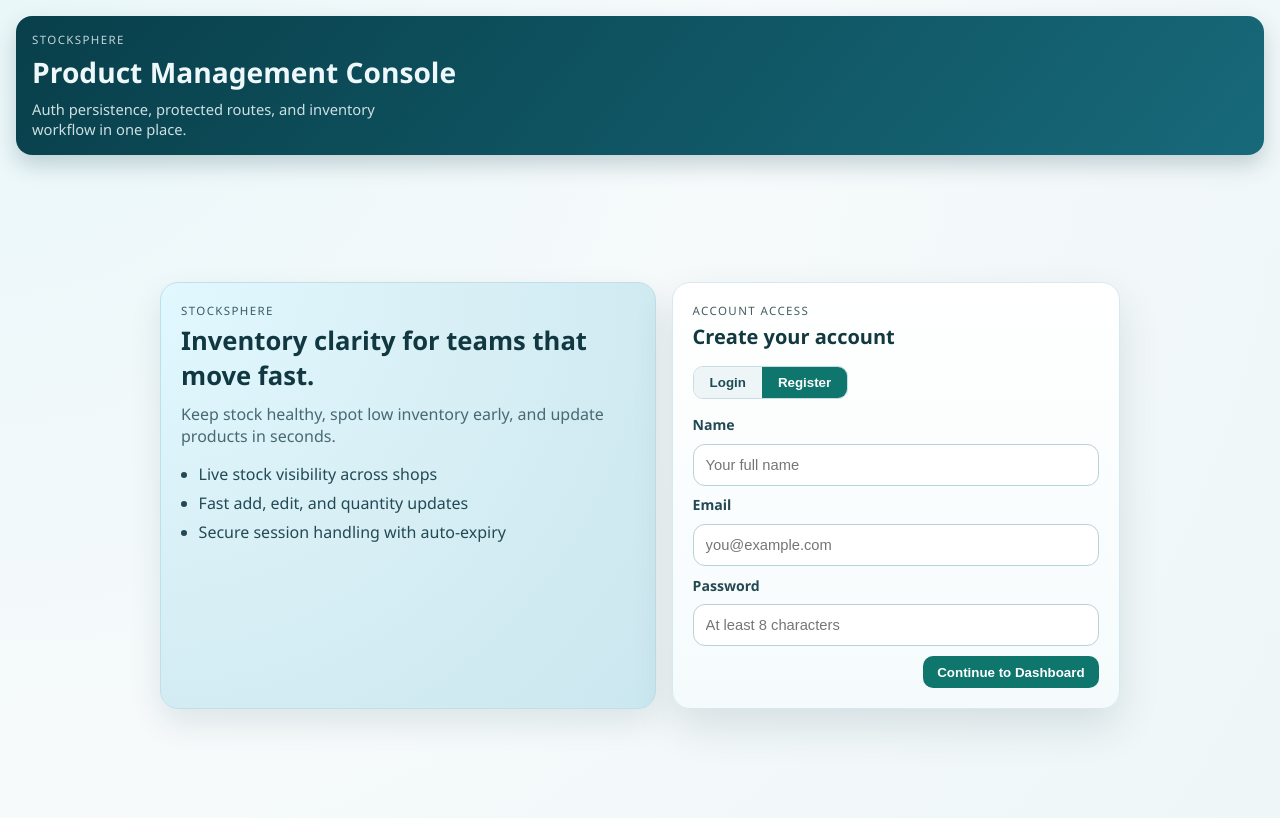
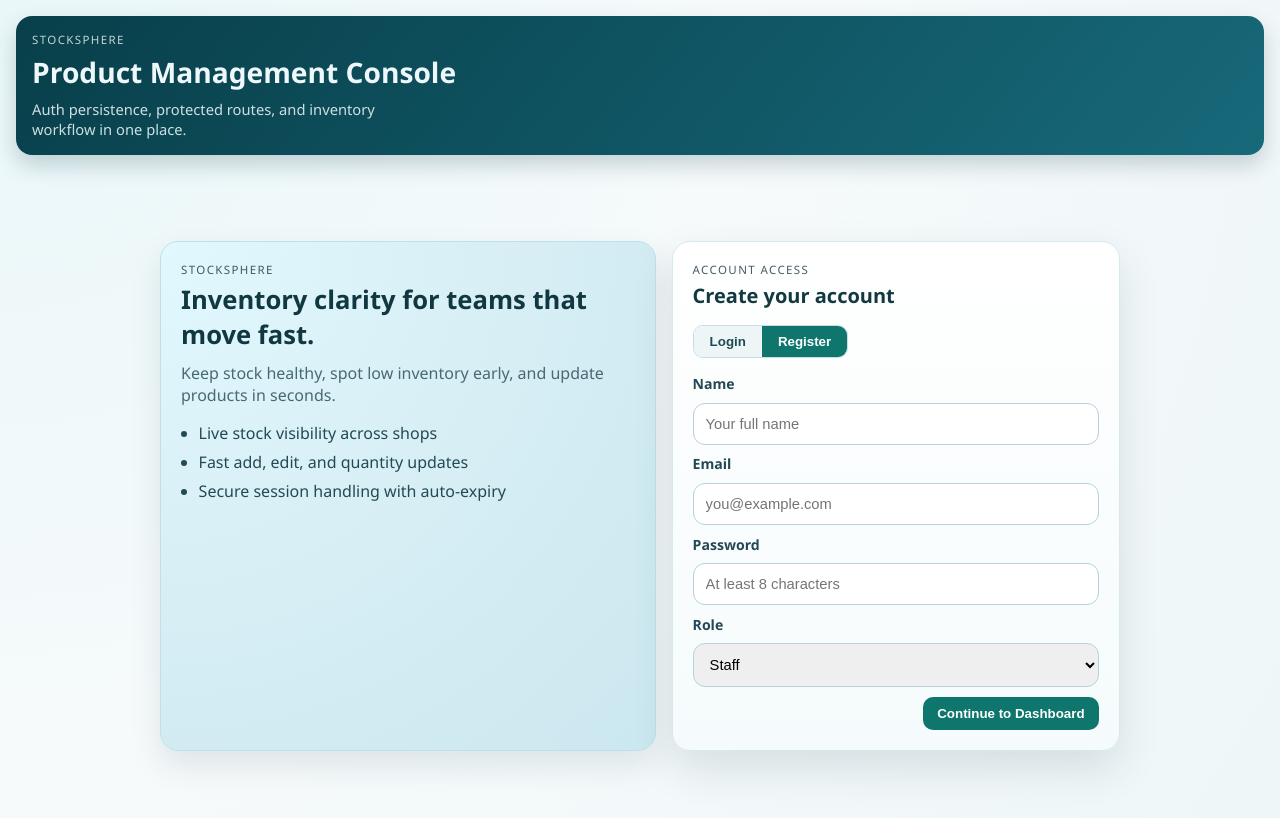
Before and after one commit to Mystify7777/StockSphere, a React app in the folder frontend/: page / in a window 1280 px wide. Both pictures are taken after a click on the button "Register". Shown: the top 818 px of the page. Built offline with nearby package versions, Linux system fonts and the light colour scheme; no server answers; the HTML template or start-up script is replaced by a standard one.

Commit message:
feat: enhance authentication flow with role selection in registration and update form styles

```diff
--- a/frontend/src/App.css
+++ b/frontend/src/App.css
@@ -184,7 +184,8 @@
 }
 
 .auth-form textarea,
-.auth-form input {
+.auth-form input,
+.auth-form select {
   width: 100%;
   border: 1px solid #b9d1d8;
   border-radius: 12px;
--- a/frontend/src/App.jsx
+++ b/frontend/src/App.jsx
@@ -8,13 +8,24 @@ import { loginWithCredentials, registerAccount } from './services/productApi'
 import Products from './pages/Products'
 import './App.css'
 
+const ROLE_MAP = {
+  OWNER: 'ROLE_OWNER',
+  STAFF: 'ROLE_STAFF',
+  BUYER: 'ROLE_BUYER',
+}
+
 function AuthLanding() {
   const { isAuthenticated, loading, login } = useAuth()
   const navigate = useNavigate()
   const location = useLocation()
   const [mode, setMode] = useState('login')
   const [loginForm, setLoginForm] = useState({ email: '', password: '' })
-  const [registerForm, setRegisterForm] = useState({ name: '', email: '', password: '' })
+  const [registerForm, setRegisterForm] = useState({
+    name: '',
+    email: '',
+    password: '',
+    role: 'STAFF',
+  })
   const [error, setError] = useState('')
   const [submitting, setSubmitting] = useState(false)
 
@@ -40,7 +51,10 @@ function AuthLanding() {
       const authPayload =
         mode === 'login'
           ? await loginWithCredentials(loginForm)
-          : await registerAccount({ ...registerForm, role: 'STAFF' })
+          : await registerAccount({
+              ...registerForm,
+              role: ROLE_MAP[registerForm.role] || ROLE_MAP.STAFF,
+            })
 
       await login(authPayload.token)
       toast.success(mode === 'login' ? 'Logged in' : 'Account created')
@@ -151,6 +165,26 @@ function AuthLanding() {
               required
             />
 
+            {mode === 'register' ? (
+              <>
+                <label htmlFor="register-role">Role</label>
+                <select
+                  id="register-role"
+                  value={registerForm.role}
+                  onChange={(event) =>
+                    setRegisterForm((prev) => ({
+                      ...prev,
+                      role: event.target.value,
+                    }))
+                  }
+                >
+                  <option value="OWNER">Owner</option>
+                  <option value="STAFF">Staff</option>
+                  <option value="BUYER">Buyer</option>
+                </select>
+              </>
+            ) : null}
+
             <div className="auth-actions">
               <button type="submit" disabled={submitting}>
                 {submitting ? <Loader text="Please wait..." /> : 'Continue to Dashboard'}
```
